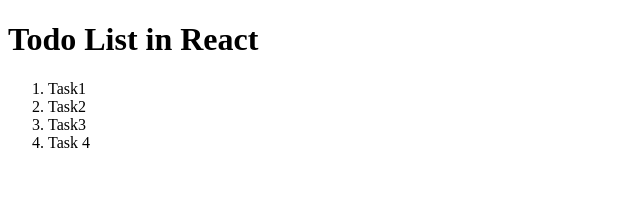
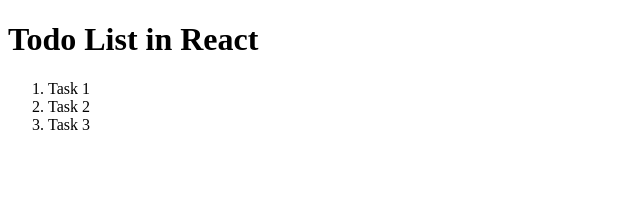
Before and after one commit to Devtown-India/FSWD-10322, a React (Create React App) app: page / in a window 1280 px wide. Shown: the top 202 px of the page, without its empty margins (0-640 px from the left). Built offline with nearby package versions, Linux system fonts and the light colour scheme.

Commit message:
component

```diff
--- a/src/App.js
+++ b/src/App.js
@@ -2,10 +2,14 @@ import Heading from "./components/Heading";
 import List from "./components/List";
 
 const App = () => {
+
+  const todos = ["Task 1", "Task 2", "Task 3"];
+  const age = 19
+
   return (
     <div>
       <Heading/>
-      <List/>
+      <List age={age} todos={todos} />
     </div>
    );
 }
--- a/src/components/List.js
+++ b/src/components/List.js
@@ -1,10 +1,9 @@
-const List = () => {
+const List = ({age,todos}) => {
     return (
         <ol>
-            <li>Task1</li>
-            <li>Task2</li>
-            <li>Task3</li>
-            <li>Task 4</li>
+           {
+                todos.map((todo, index) =><li key={index} >{todo}</li>)
+           }
         </ol>
      );
 }
```
